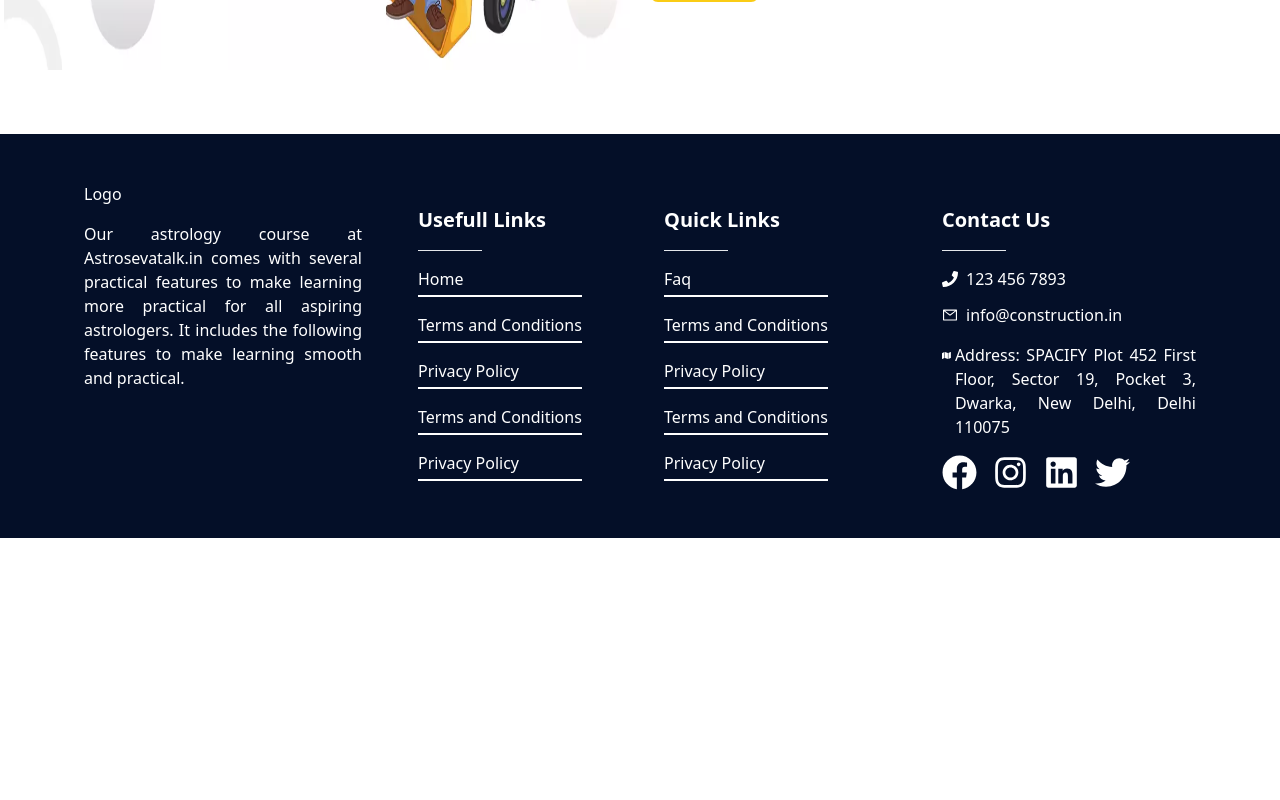
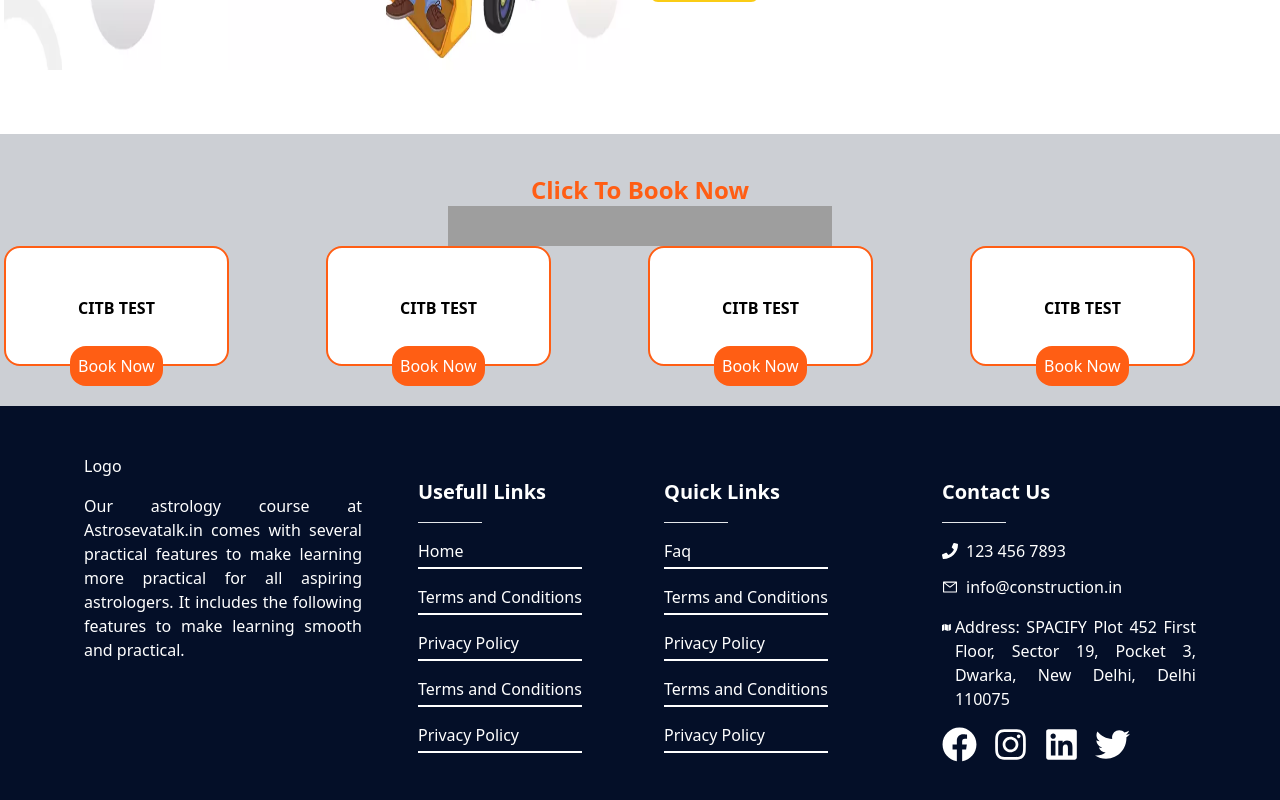
Before and after one commit to nishantsingh345/construction2, a Next.js app: page / in a window 1280 px wide. Shown: the part 892-1692 px from the top of the page. Before the commit the page ends 1430 px from the top, so only its background shows below. Built offline with nearby package versions, Linux system fonts and the light colour scheme; grey boxes are pictures that could not be loaded.

Commit message:
adding booking section

```diff
--- a/src/app/page.tsx
+++ b/src/app/page.tsx
@@ -1,4 +1,5 @@
 import Navbar from "@/components/common/Navbar";
+import Book from "@/components/home/Book";
 import Hero from "@/components/home/Hero";
 import Who from "@/components/home/Who";
 // import { Button } from "@/components/ui/button";
@@ -8,6 +9,7 @@ export default function Home() {
     <div>
       <Hero />
       <Who />
+      <Book />
     </div>
   );
 }
--- /dev/null
+++ b/src/components/home/Book.tsx
@@ -0,0 +1,67 @@
+import React from "react";
+import Section from "../common/Section";
+import Link from "next/link";
+
+type Props = {};
+
+const card = [
+  {
+    id: 1,
+    text: "CITB TEST",
+    link: "/",
+  },
+  {
+    id: 1,
+    text: "CITB TEST",
+    link: "/",
+  },
+  {
+    id: 1,
+    text: "CITB TEST",
+    link: "/",
+  },
+  {
+    id: 1,
+    text: "CITB TEST",
+    link: "/",
+  },
+];
+
+const Book = (props: Props) => {
+  return (
+    <div className="py-10 bg-[#040f28]/20">
+      <Section>
+        <div>
+          <div>
+            <p className="text-center font-bold text-2xl text-[#ff5e14]">Click To Book Now</p>
+            <img
+              className="mx-auto h-10 w-96"
+              src="https://static.vecteezy.com/system/resources/thumbnails/012/634/800/small/art-deco-outline-stroke-in-golden-color-for-classy-and-luxury-style-premium-vintage-line-art-design-element-free-png.png"
+              alt=""
+            />
+          </div>
+          <div className="grid sm:grid-cols-2 md:grid-cols-4 gap-4">
+            {card.map((item, index) => (
+              <div
+                key={index}
+                className="border-2 rounded-2xl w-[225px] h-[120px] bg-white border-[#ff5e14] relative  px-2"
+              >
+                <div>
+                  <p className="flex items-center justify-center text-black font-bold pt-12">
+                    {item?.text}
+                  </p>
+                </div>
+
+                <Link href={item?.link} className="relative bottom-0 left-14 top-[26px]">
+                  <button className="bg-[#ff5e14] p-2 text-white rounded-2xl">Book Now</button>
+                </Link>
+              </div>
+            ))}
+          </div>
+        </div>
+      </Section>
+    </div>
+  );
+};
+
+export default Book;
--- /dev/null
+++ b/src/components/home/Why.tsx
@@ -0,0 +1,23 @@
+import React from "react";
+import Section from "../common/Section";
+
+type Props = {};
+
+const Why = (props: Props) => {
+  return (
+    <div className="py-10 bg-[#040f28]/20">
+      <Section>
+        <div>
+          <p className="text-center font-bold text-2xl text-[#ff5e14]">Click To Book Now</p>
+          <img
+            className="mx-auto h-10 w-96"
+            src="https://static.vecteezy.com/system/resources/thumbnails/012/634/800/small/art-deco-outline-stroke-in-golden-color-for-classy-and-luxury-style-premium-vintage-line-art-design-element-free-png.png"
+            alt=""
+          />
+        </div>
+      </Section>
+    </div>
+  );
+};
+
+export default Why;
```
